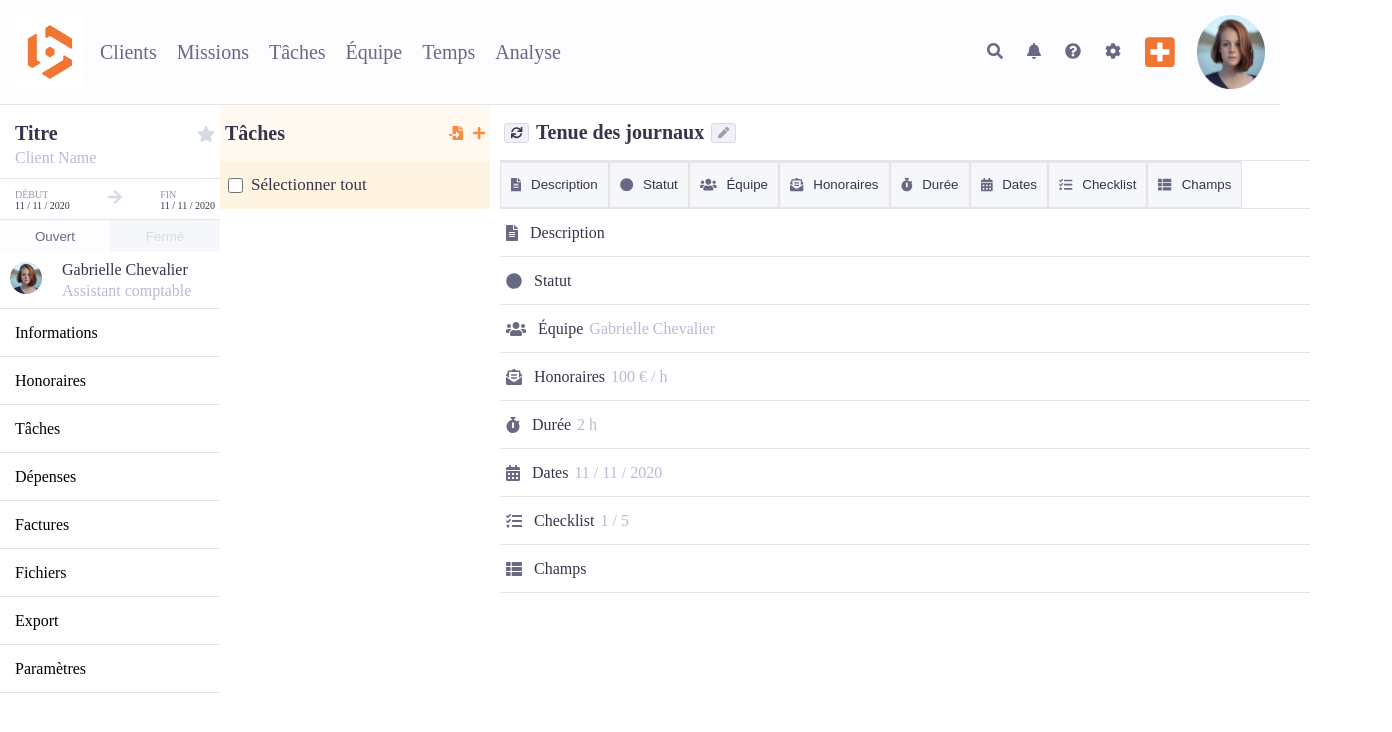
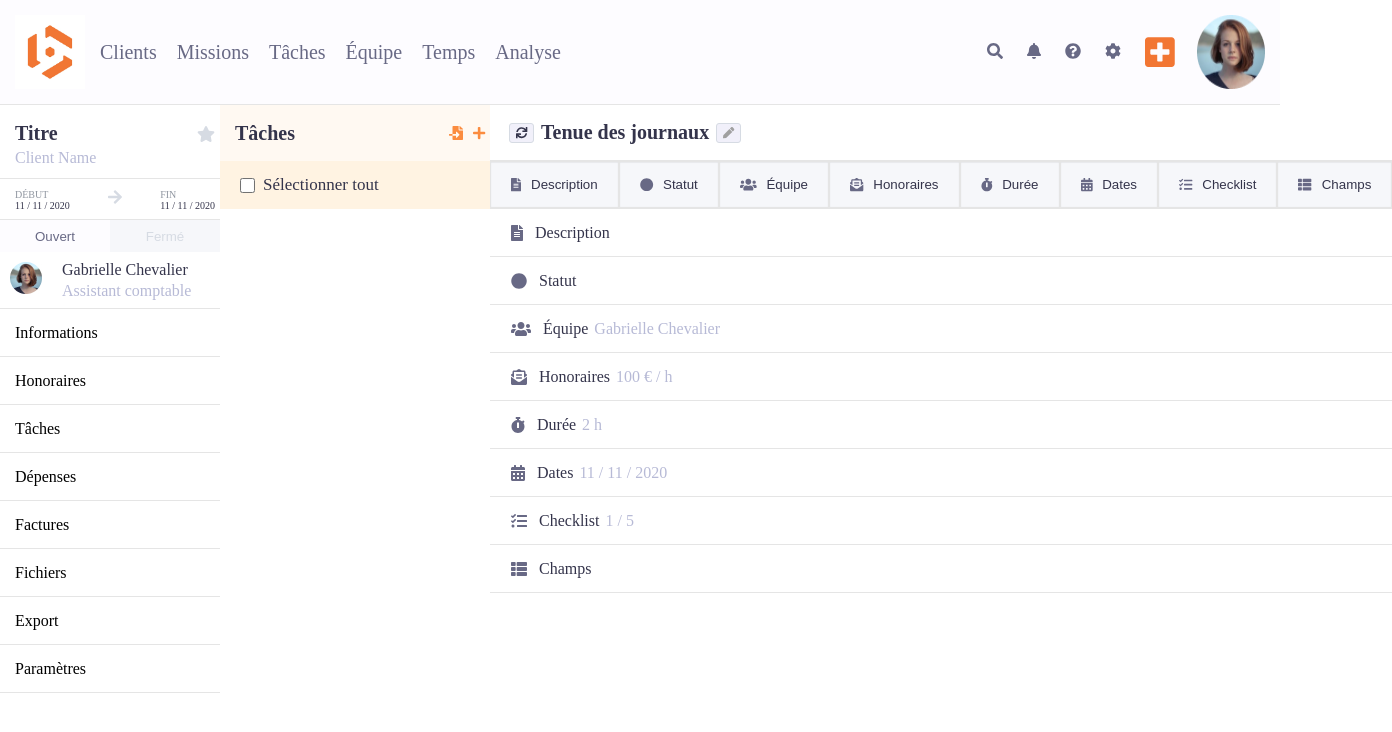
Before and after one commit to deepikabekal/Beeye-1.0, a React (Create React App) app: page / in a window 1280 px wide. Shown: the top 732 px of the page, 1392 px wide, since content can reach past the window. Built offline with nearby package versions, Linux system fonts and the light colour scheme.

Commit message:
added styles to different sections

```diff
--- a/src/components/LeftMenu/LeftMenuStyles.css
+++ b/src/components/LeftMenu/LeftMenuStyles.css
@@ -1,7 +1,4 @@
 /* title block styles */
-.pad-left-15 {
-  padding-left: 15px;
-}
 
 .title-block-container {
   height: 105px;
--- /dev/null
+++ b/src/components/Main.css
@@ -0,0 +1,4 @@
+/* this file has all the classes that common to multiple elements */
+.pad-left-15 {
+  padding-left: 15px;
+}
--- a/src/components/Main.js
+++ b/src/components/Main.js
@@ -1,4 +1,5 @@
 import { React, useState } from "react";
+import "./Main.css";
 import TeamSection from "./TeamSection";
 import LeftMenu from "./LeftMenu";
 import Task from "./Task";
--- a/src/components/Task/TaskHeader.js
+++ b/src/components/Task/TaskHeader.js
@@ -4,7 +4,7 @@ import { FontAwesomeIcon } from "@fortawesome/react-fontawesome";
 
 function TaskHeader({ onClick }) {
   return (
-    <div className="task-header-container">
+    <div className="task-header-container pad-left-15">
       <h2 className="task-heading">Tâches</h2>
       <div className="task-header-icons">
         <FontAwesomeIcon icon={faFileImport} className="task-header-icon" />
--- a/src/components/Task/TaskStyles.css
+++ b/src/components/Task/TaskStyles.css
@@ -8,7 +8,7 @@
   height: 56px;
   min-width: 270px;
   /* margin: 10px 0 0 0px; */
-  padding-left: 5px;
+  /* padding-left: 5px; */
   display: flex;
   justify-content: space-between;
   align-items: center;
@@ -35,6 +35,7 @@
 .select-all-container {
   display: flex;
   height: 48px;
+  padding: 0 12px;
   align-items: center;
   background-color: var(--accentLOrange10);
   font-size: 17px;
--- a/src/components/Task/index.js
+++ b/src/components/Task/index.js
@@ -43,7 +43,7 @@ function Task(props) {
   return (
     <div className="task-container">
       <TaskHeader onClick={addCard} name={props.name} />
-      <div className="select-all-container">
+      <div className="select-all-container ">
         <input
           id="select-all"
           type="checkbox"
--- a/src/components/TeamSection/Journaux/JournauxStyles.css
+++ b/src/components/TeamSection/Journaux/JournauxStyles.css
@@ -9,7 +9,7 @@
   min-width: 800px;
   align-items: center;
   height: 56px;
-  margin-left: 10px;
+  /* margin-left: 10px; */
 }
 
 .section-heading {
@@ -44,14 +44,14 @@
 .nomenclature-bar {
   height: 48px;
   display: flex;
-  margin: 0 10px;
+  /* margin: 0 10px; */
 }
 
 .nomenclature-btn {
   display: flex;
   /* justify-content: center; */
   align-items: center;
-  padding: 0 10px;
+  padding: 0 20px;
   color: var(--baseDark01);
   background-color: var(--greysLight02);
   border: 1px solid var(--borderColor);
@@ -70,7 +70,7 @@
   display: flex;
   height: 48px;
   align-items: center;
-  margin: 0 10px;
+  /* margin: 0 10px; */
 }
 
 .tab-section-name,
--- a/src/components/TeamSection/Journaux/JournauxTabSections.js
+++ b/src/components/TeamSection/Journaux/JournauxTabSections.js
@@ -6,7 +6,10 @@ function JournauxTabSections() {
   return (
     <>
       {NomenclatureData.map((item) => (
-        <div className="button-bar-section div-border" key={item.id}>
+        <div
+          className="button-bar-section pad-left-15 div-border"
+          key={item.id}
+        >
           <FontAwesomeIcon icon={item.icon} className="tab-section-icon" />
           <span className="tab-section-name">{item.name}</span>
           <span className="tab-section-value">{item.displayValue}</span>
--- a/src/components/TeamSection/Journaux/index.js
+++ b/src/components/TeamSection/Journaux/index.js
@@ -7,7 +7,7 @@ import { faSync, faPen } from "@fortawesome/free-solid-svg-icons";
 function Journaux() {
   return (
     <div className="journaux-container">
-      <div className="journaux-header div-border">
+      <div className="journaux-header div-border pad-left-15">
         <Button btnClass="icon-btn" icon={faSync} iconClass="sync-icon-style" />
         <h2 className="section-heading">Tenue des journaux</h2>
         <Button btnClass="icon-btn" icon={faPen} iconClass="pen-icon-style" />
--- a/src/components/TempPage/TempPageStyle.css
+++ b/src/components/TempPage/TempPageStyle.css
@@ -2,7 +2,7 @@
   height: 56px;
   min-width: 270px;
   /* margin: 10px 0 0 0px; */
-  padding-left: 5px;
+  /* padding-left: 5px; */
   display: flex;
   justify-content: space-between;
   align-items: center;
@@ -15,6 +15,5 @@
 }
 
 .user-msg {
-  padding: 5px;
   font-size: 16px;
 }
--- a/src/components/TempPage/index.js
+++ b/src/components/TempPage/index.js
@@ -4,11 +4,11 @@ import "./TempPageStyle.css";
 function TempPage(props) {
   return (
     <div>
-      <div className="temp-page-header">
+      <div className="temp-page-header pad-left-15">
         <h2 className="temp-page-heading">{props.name}</h2>
       </div>
       <div>
-        <p className="user-msg">Page under development </p>
+        <p className="user-msg pad-left-15">Page under development </p>
       </div>
     </div>
   );
```
